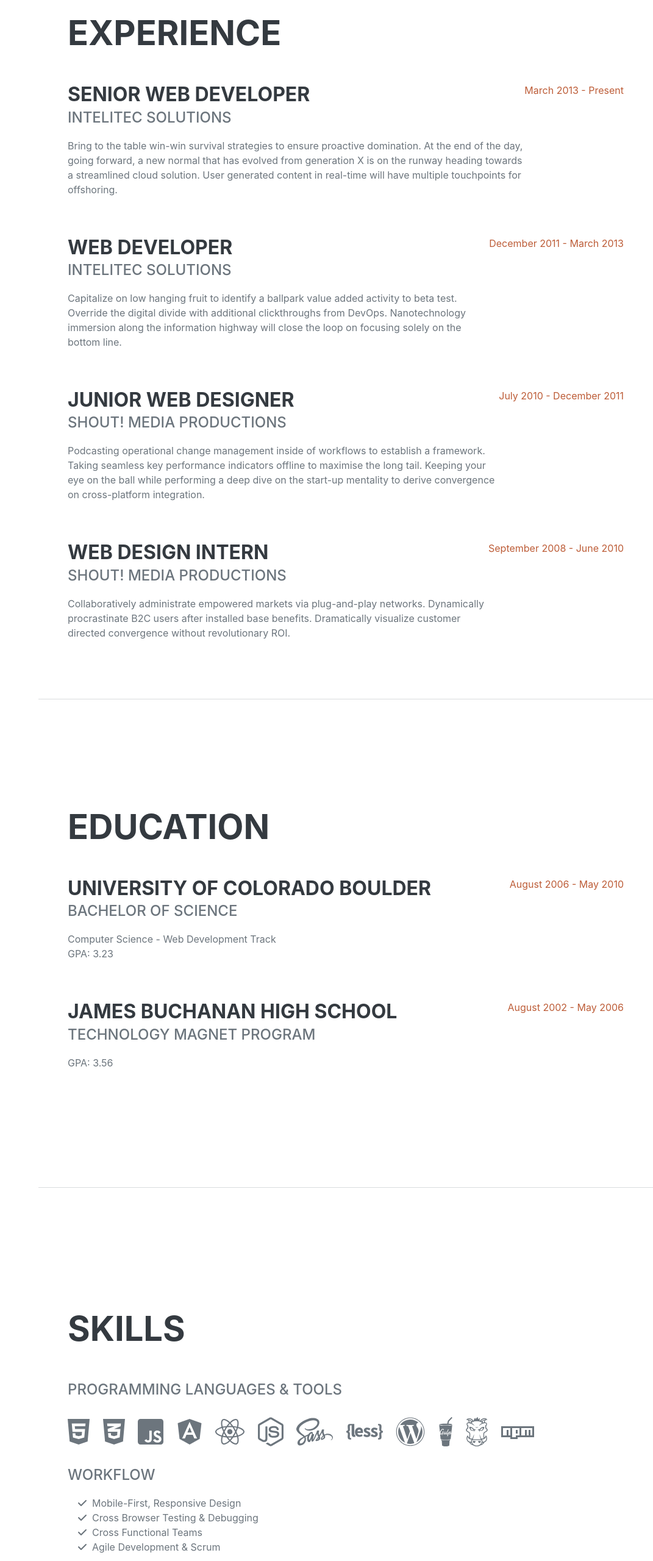
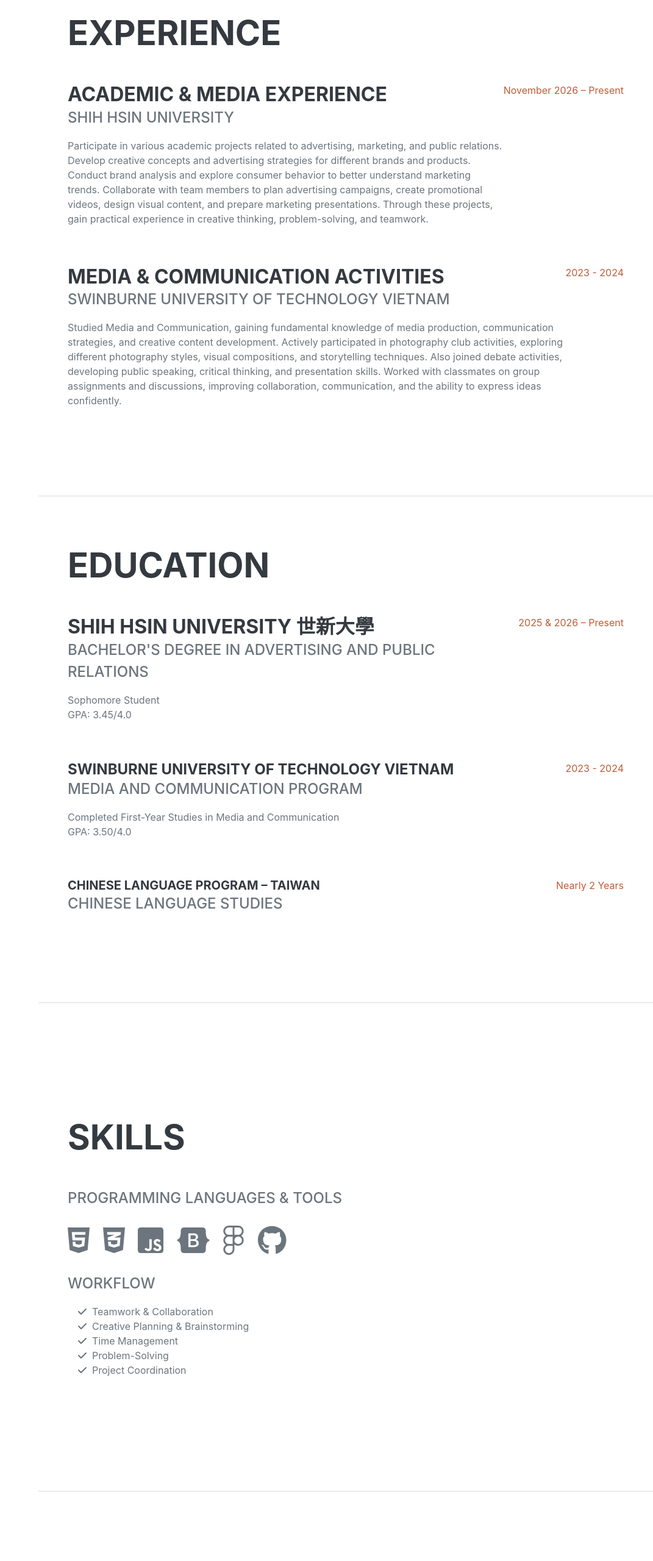
Before and after one commit to nguyennguyenthao0611-svg/ryc611.github.io, a plain HTML site: page index.html in a window 1280 px wide. Shown: the part 860-3420 px from the top of the page at 61% size, without its empty margins (209-1280 px from the left). Drawn offline with nearby package versions, Linux system fonts and the light colour scheme; a web font is replaced by a local one.

Commit message:
Update index.html

```diff
--- a/index.html
+++ b/index.html
@@ -1,5 +1,6 @@
 <!DOCTYPE html>
 <html lang="en">
+
 <head>
     <meta charset="utf-8" />
     <meta name="viewport" content="width=device-width, initial-scale=1, shrink-to-fit=no" />
@@ -10,19 +11,24 @@
     <!-- Font Awesome icons (free version)-->
     <script src="https://use.fontawesome.com/releases/v6.3.0/js/all.js" crossorigin="anonymous"></script>
     <!-- Google fonts-->
-        <link href="https://fonts.googleapis.com/css?family=Saira+Extra+Condensed:500,700" rel="stylesheet" type="text/css" />
+    <link href="https://fonts.googleapis.com/css?family=Saira+Extra+Condensed:500,700" rel="stylesheet"
+        type="text/css" />
     <link href="https://fonts.googleapis.com/css?family=Muli:400,400i,800,800i" rel="stylesheet" type="text/css" />
     <!-- Core theme CSS (includes Bootstrap)-->
     <link href="css/styles.css" rel="stylesheet" />
 </head>
+
 <body id="page-top">
     <!-- Navigation-->
     <nav class="navbar navbar-expand-lg navbar-dark bg-primary fixed-top" id="sideNav">
         <a class="navbar-brand js-scroll-trigger" href="#page-top">
             <span class="d-block d-lg-none">阮源草</span>
-                <span class="d-none d-lg-block"><img class="img-fluid img-profile rounded-circle mx-auto mb-2" src="assets/img/pic1-2.jpg" alt="..." /></span>
+            <span class="d-none d-lg-block"><img class="img-fluid img-profile rounded-circle mx-auto mb-2"
+                    src="assets/img/pic1-2.jpg" alt="..." /></span>
         </a>
-            <button class="navbar-toggler" type="button" data-bs-toggle="collapse" data-bs-target="#navbarResponsive" aria-controls="navbarResponsive" aria-expanded="false" aria-label="Toggle navigation"><span class="navbar-toggler-icon"></span></button>
+        <button class="navbar-toggler" type="button" data-bs-toggle="collapse" data-bs-target="#navbarResponsive"
+            aria-controls="navbarResponsive" aria-expanded="false" aria-label="Toggle navigation"><span
+                class="navbar-toggler-icon"></span></button>
         <div class="collapse navbar-collapse" id="navbarResponsive">
             <ul class="navbar-nav">
                 <li class="nav-item"><a class="nav-link js-scroll-trigger" href="#about">About</a></li>
@@ -51,7 +57,12 @@
                     Tel :(+886) 965-842508
                     <a href="mailto:name@email.com">a114050010@mail.shu.edu.tw</a>
                 </div>
-                    <p class="lead mb-5">我是一名就讀於世新大學的大學生，具備攝影、影像編輯及平面設計經驗，擅長結合創意與技術，將想法轉化為具有視覺吸引力的設計作品，並具備良好的視覺傳達與創意思考能力。我希望未來能持續提升自己的能力，並累積更多實務經驗。<br> I am a Shih Hsin university student with experience in photography, photo editing, and graphic design. I am skilled at combining creativity and technical skills to turn ideas into visually appealing designs, with strong visual communication and creative thinking abilities. I hope to improve my abilities and gain more practical experience in the future.</p>
+                <p class="lead mb-5">
+                    我是一名就讀於世新大學的大學生，具備攝影、影像編輯及平面設計經驗，擅長結合創意與技術，將想法轉化為具有視覺吸引力的設計作品，並具備良好的視覺傳達與創意思考能力。我希望未來能持續提升自己的能力，並累積更多實務經驗。<br>
+                    I am a Shih Hsin university student with experience in photography, photo editing, and graphic
+                    design. I am skilled at combining creativity and technical skills to turn ideas into visually
+                    appealing designs, with strong visual communication and creative thinking abilities. I hope to
+                    improve my abilities and gain more practical experience in the future.</p>
                 <div class="social-icons">
                     <a class="social-icon" href="#!"><i class="fab fa-linkedin-in"></i></a>
                     <a class="social-icon" href="#!"><i class="fab fa-github"></i></a>
@@ -67,35 +78,31 @@
                 <h2 class="mb-5">Experience</h2>
                 <div class="d-flex flex-column flex-md-row justify-content-between mb-5">
                     <div class="flex-grow-1">
-                            <h3 class="mb-0">Senior Web Developer</h3>
-                            <div class="subheading mb-3">Intelitec Solutions</div>
-                            <p>Bring to the table win-win survival strategies to ensure proactive domination. At the end of the day, going forward, a new normal that has evolved from generation X is on the runway heading towards a streamlined cloud solution. User generated content in real-time will have multiple touchpoints for offshoring.</p>
+                        <h3 class="mb-0">ACADEMIC & MEDIA EXPERIENCE</h3>
+                        <div class="subheading mb-3">SHIH HSIN UNIVERSITY</div>
+                        <p>Participate in various academic projects related to advertising, marketing, and public
+                            relations. Develop creative concepts and advertising strategies for different brands and
+                            products. Conduct brand analysis and explore consumer behavior to better understand
+                            marketing trends. Collaborate with team members to plan advertising campaigns, create
+                            promotional videos, design visual content, and prepare marketing presentations. Through
+                            these projects, gain practical experience in creative thinking, problem-solving, and
+                            teamwork.</p>
                     </div>
-                        <div class="flex-shrink-0"><span class="text-primary">March 2013 - Present</span></div>
+                    <div class="flex-shrink-0"><span class="text-primary">November 2026 – Present</span></div>
                 </div>
                 <div class="d-flex flex-column flex-md-row justify-content-between mb-5">
                     <div class="flex-grow-1">
-                            <h3 class="mb-0">Web Developer</h3>
-                            <div class="subheading mb-3">Intelitec Solutions</div>
-                            <p>Capitalize on low hanging fruit to identify a ballpark value added activity to beta test. Override the digital divide with additional clickthroughs from DevOps. Nanotechnology immersion along the information highway will close the loop on focusing solely on the bottom line.</p>
+                        <h3 class="mb-0">MEDIA & COMMUNICATION ACTIVITIES</h3>
+                        <div class="subheading mb-3">SWINBURNE UNIVERSITY OF TECHNOLOGY VIETNAM</div>
+                        <p>Studied Media and Communication, gaining fundamental knowledge of media production,
+                            communication strategies, and creative content development. Actively participated in
+                            photography club activities, exploring different photography styles, visual compositions,
+                            and storytelling techniques. Also joined debate activities, developing public speaking,
+                            critical thinking, and presentation skills. Worked with classmates on group assignments and
+                            discussions, improving collaboration, communication, and the ability to express ideas
+                            confidently.</p>
                     </div>
-                        <div class="flex-shrink-0"><span class="text-primary">December 2011 - March 2013</span></div>
-                    </div>
-                    <div class="d-flex flex-column flex-md-row justify-content-between mb-5">
-                        <div class="flex-grow-1">
-                            <h3 class="mb-0">Junior Web Designer</h3>
-                            <div class="subheading mb-3">Shout! Media Productions</div>
-                            <p>Podcasting operational change management inside of workflows to establish a framework. Taking seamless key performance indicators offline to maximise the long tail. Keeping your eye on the ball while performing a deep dive on the start-up mentality to derive convergence on cross-platform integration.</p>
-                        </div>
-                        <div class="flex-shrink-0"><span class="text-primary">July 2010 - December 2011</span></div>
-                    </div>
-                    <div class="d-flex flex-column flex-md-row justify-content-between">
-                        <div class="flex-grow-1">
-                            <h3 class="mb-0">Web Design Intern</h3>
-                            <div class="subheading mb-3">Shout! Media Productions</div>
-                            <p>Collaboratively administrate empowered markets via plug-and-play networks. Dynamically procrastinate B2C users after installed base benefits. Dramatically visualize customer directed convergence without revolutionary ROI.</p>
-                        </div>
-                        <div class="flex-shrink-0"><span class="text-primary">September 2008 - June 2010</span></div>
+                    <div class="flex-shrink-0"><span class="text-primary">2023 - 2024</span></div>
                 </div>
             </div>
         </section>
@@ -106,20 +113,29 @@
                 <h2 class="mb-5">Education</h2>
                 <div class="d-flex flex-column flex-md-row justify-content-between mb-5">
                     <div class="flex-grow-1">
-                            <h3 class="mb-0">University of Colorado Boulder</h3>
-                            <div class="subheading mb-3">Bachelor of Science</div>
-                            <div>Computer Science - Web Development Track</div>
-                            <p>GPA: 3.23</p>
+                        <h3 class="mb-0">SHIH HSIN UNIVERSITY 世新大學</h3>
+                        <div class="subheading mb-3">Bachelor's Degree in Advertising and Public Relations</div>
+                        <div>Sophomore Student</div>
+                        <p>GPA: 3.45/4.0</p>
                     </div>
-                        <div class="flex-shrink-0"><span class="text-primary">August 2006 - May 2010</span></div>
+                    <div class="flex-shrink-0"><span class="text-primary">2025 & 2026 – Present</span></div>
                 </div>
-                    <div class="d-flex flex-column flex-md-row justify-content-between">
+                <div class="d-flex flex-column flex-md-row justify-content-between mb-5">
                     <div class="flex-grow-1">
-                            <h3 class="mb-0">James Buchanan High School</h3>
-                            <div class="subheading mb-3">Technology Magnet Program</div>
-                            <p>GPA: 3.56</p>
+                        <h4 class="mb-0">SWINBURNE UNIVERSITY OF TECHNOLOGY VIETNAM</h4>
+                        <div class="subheading mb-3">Media and Communication Program</div>
+                        <div>Completed First-Year Studies in Media and Communication</div>
+                        <p>GPA: 3.50/4.0</p>
                     </div>
-                        <div class="flex-shrink-0"><span class="text-primary">August 2002 - May 2006</span></div>
+                    <div class="flex-shrink-0"><span class="text-primary">2023 - 2024</span>
+                    </div>
+                </div>
+                <div class="d-flex flex-column flex-md-row justify-content-between mb-5">
+                    <div class="flex-grow-1">
+                        <h5 class="mb-0">CHINESE LANGUAGE PROGRAM – TAIWAN</h5>
+                        <div class="subheading mb-3">Chinese Language Studies</div>
+                    </div>
+                    <div class="flex-shrink-0"> <span class="text-primary">Nearly 2 Years</span></div>
                 </div>
             </div>
         </section>
@@ -130,36 +146,35 @@
                 <h2 class="mb-5">Skills</h2>
                 <div class="subheading mb-3">Programming Languages & Tools</div>
                 <ul class="list-inline dev-icons">
-                        <li class="list-inline-item"><i class="fab fa-html5"></i></li>
-                        <li class="list-inline-item"><i class="fab fa-css3-alt"></i></li>
-                        <li class="list-inline-item"><i class="fab fa-js-square"></i></li>
-                        <li class="list-inline-item"><i class="fab fa-angular"></i></li>
-                        <li class="list-inline-item"><i class="fab fa-react"></i></li>
-                        <li class="list-inline-item"><i class="fab fa-node-js"></i></li>
-                        <li class="list-inline-item"><i class="fab fa-sass"></i></li>
-                        <li class="list-inline-item"><i class="fab fa-less"></i></li>
-                        <li class="list-inline-item"><i class="fab fa-wordpress"></i></li>
-                        <li class="list-inline-item"><i class="fab fa-gulp"></i></li>
-                        <li class="list-inline-item"><i class="fab fa-grunt"></i></li>
-                        <li class="list-inline-item"><i class="fab fa-npm"></i></li>
+                    <li class="list-inline-item"><i class="fab fa-html5" ti tle="HTML5"></i></li>
+                    <li class="list-inline-item"><i class="fab fa-css3-alt" title="CSS3"></i></li>
+                    <li class="list-inline-item"><i class="fab fa-js-square" title="JavaScript"></i></li>
+                    <li class="list-inline-item"><i class="fab fa-bootstrap" title="Bootstrap"></i></li>
+                    <li class="list-inline-item"><i class="fab fa-figma" ti tle="Figma"></i></li>
+                    <li class="list-inline-item"><i class="fab fa-github" t itle="GitHub"></i></li>
+                </ul>
                 </ul>
                 <div class="subheading mb-3">Workflow</div>
                 <ul class="fa-ul mb-0">
                     <li>
                         <span class="fa-li"><i class="fas fa-check"></i></span>
-                            Mobile-First, Responsive Design
+                        Teamwork & Collaboration
                     </li>
                     <li>
                         <span class="fa-li"><i class="fas fa-check"></i></span>
-                            Cross Browser Testing & Debugging
+                        Creative Planning & Brainstorming
                     </li>
                     <li>
                         <span class="fa-li"><i class="fas fa-check"></i></span>
-                            Cross Functional Teams
+                        Time Management
                     </li>
                     <li>
                         <span class="fa-li"><i class="fas fa-check"></i></span>
-                            Agile Development & Scrum
+                        Problem-Solving
+                    </li>
+                    <li>
+                        <span class="fa-li"><i class="fas fa-check"></i></span>
+                        Project Coordination
                     </li>
                 </ul>
             </div>
@@ -169,8 +184,13 @@
         <section class="resume-section" id="interests">
             <div class="resume-section-content">
                 <h2 class="mb-5">Interests</h2>
-                    <p>Apart from being a web developer, I enjoy most of my time being outdoors. In the winter, I am an avid skier and novice ice climber. During the warmer months here in Colorado, I enjoy mountain biking, free climbing, and kayaking.</p>
-                    <p class="mb-0">When forced indoors, I follow a number of sci-fi and fantasy genre movies and television shows, I am an aspiring chef, and I spend a large amount of my free time exploring the latest technology advancements in the front-end web development world.</p>
+                <p>In my free time, I enjoy spending time with my family and friends. I love discovering new restaurants
+                    and trying different foods with my family, as well as watching movies and sharing fun moments with
+                    friends. On weekends, I usually relax by listening to music and watching films. Photography is
+                    another hobby of mine, as it allows me to capture meaningful moments and explore my creativity
+                    through different perspectives.</p>
+                <p class="mb-0">During the winter, I enjoy traveling and discovering new places. I also like playing
+                    pickleball, which helps me stay active, challenge myself, and enjoy time with others.</p>
             </div>
         </section>
         <hr class="m-0" />
@@ -181,41 +201,16 @@
                 <ul class="fa-ul mb-0">
                     <li>
                         <span class="fa-li"><i class="fas fa-trophy text-warning"></i></span>
-                            Google Analytics Certified Developer
+                        2025 世新⼤學資訊傳播學系 專題成果展 — 最佳網⾴
+                        互動設計獎
                     </li>
                     <li>
                         <span class="fa-li"><i class="fas fa-trophy text-warning"></i></span>
-                            Mobile Web Specialist - Google Certification
+                        Google Analytics (GA4) 數位分析個⼈認證
                     </li>
                     <li>
                         <span class="fa-li"><i class="fas fa-trophy text-warning"></i></span>
-                            1
-                            <sup>st</sup>
-                            Place - University of Colorado Boulder - Emerging Tech Competition 2009
-                        </li>
-                        <li>
-                            <span class="fa-li"><i class="fas fa-trophy text-warning"></i></span>
-                            1
-                            <sup>st</sup>
-                            Place - University of Colorado Boulder - Adobe Creative Jam 2008 (UI Design Category)
-                        </li>
-                        <li>
-                            <span class="fa-li"><i class="fas fa-trophy text-warning"></i></span>
-                            2
-                            <sup>nd</sup>
-                            Place - University of Colorado Boulder - Emerging Tech Competition 2008
-                        </li>
-                        <li>
-                            <span class="fa-li"><i class="fas fa-trophy text-warning"></i></span>
-                            1
-                            <sup>st</sup>
-                            Place - James Buchanan High School - Hackathon 2006
-                        </li>
-                        <li>
-                            <span class="fa-li"><i class="fas fa-trophy text-warning"></i></span>
-                            3
-                            <sup>rd</sup>
-                            Place - James Buchanan High School - Hackathon 2005
+                        TQC+ 網⾴資料擷取與分析 專業級證照
                     </li>
                 </ul>
             </div>
@@ -226,4 +221,5 @@
     <!-- Core theme JS-->
     <script src="js/scripts.js"></script>
 </body>
+
 </html>
```
Lines whose indentation alone changed are shown as unchanged.
